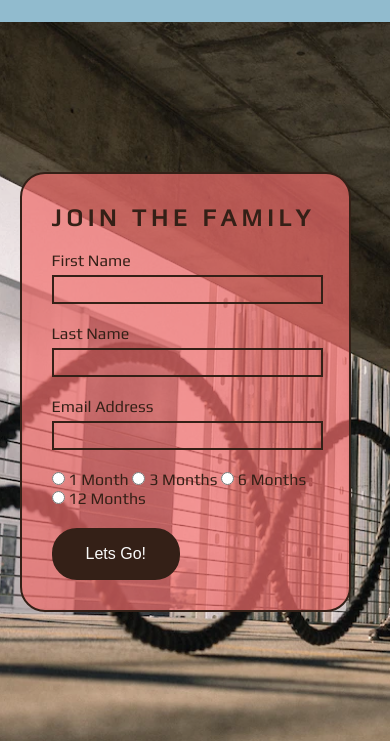
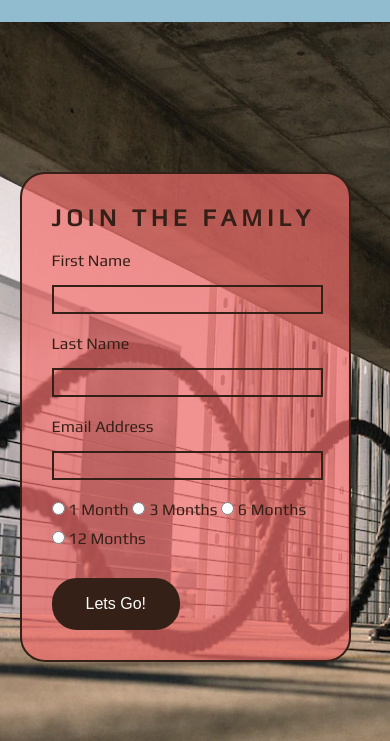
Before and after one commit to chrisdiggle1/CD-Fitness, a plain HTML site: page signup.html in a window 390 px wide. Shown: the part 103-844 px from the top of the page. Drawn offline with Linux system fonts and the light colour scheme; a web font is replaced by a local one.

Commit message:
add signup form media queries for a neater look with the radio buttons on smaller devices

```diff
--- a/assets/style.css
+++ b/assets/style.css
@@ -316,6 +316,12 @@ footer > p {
     border: 2px solid;
 }
 
+.signup-form label {
+    align-items: center;
+    display: inline-flex;
+    margin-bottom: 10px;
+}
+
 .signup-form h2 {
     color: #342017;
     margin-bottom: 20px;
@@ -463,6 +469,12 @@ footer > p {
         text-align: center;
     }
 
+    .signup-form {
+        display: inline-flex;
+        flex-direction: column;
+        display: inline-block
+    }
+
 }
 
 /* Responsiveness for small screen sizes from 450px wide and down */
@@ -504,6 +516,12 @@ footer > p {
         height: auto;
     }
 
+    .signup-form {
+        display: inline-flex;
+        flex-direction: column;
+        display: inline-block
+    }
+
 }
 
 /* Responsiveness for smaller screen sizes from 380px wide and down */
```
